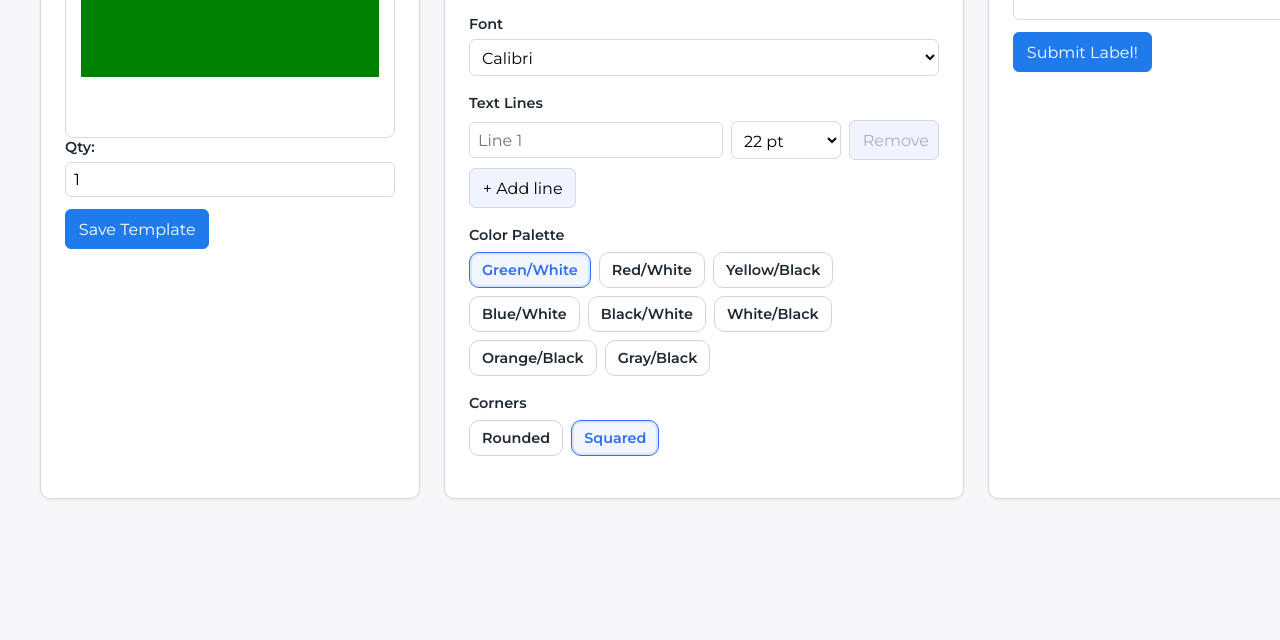
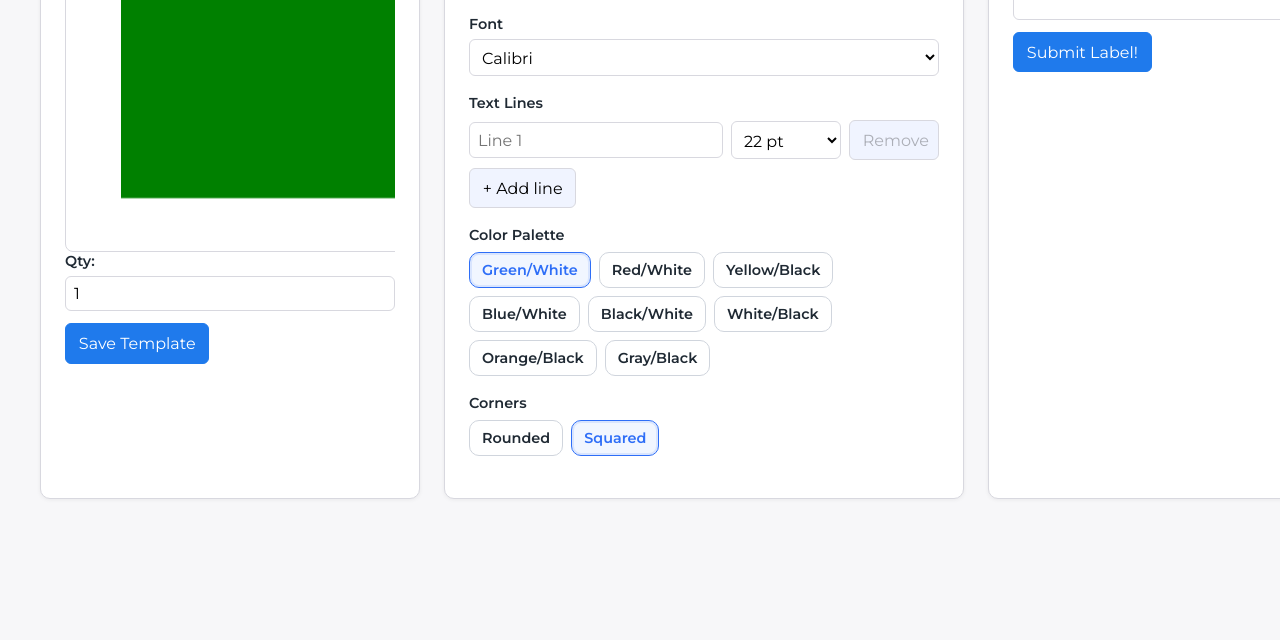
Before and after one commit to treysenparkinson/NameplateLabelCreatorMTX, a website: page index.html in a window 1280 px wide. Shown: the part 160-800 px from the top of the page. Drawn offline with Linux system fonts and the light colour scheme.

Commit message:
feat: much larger, crisper preview (HiDPI) with zoom

```diff
--- a/app.js
+++ b/app.js
@@ -1,4 +1,5 @@
 const PPI = 96;
+const PREVIEW_ZOOM = 1.6;
 const LS_KEY = 'ms_nameplate_saved';
 
 const COLOR_MAP = {
@@ -25,7 +26,7 @@ let state = {
 let saved = JSON.parse(localStorage.getItem(LS_KEY) || '[]');
 
 const canvas = document.getElementById('preview');
-const ctx = canvas.getContext('2d');
+let ctx = canvas ? canvas.getContext('2d') : null;
 const linesList = document.getElementById('linesList');
 const addLineBtn = document.getElementById('addLine');
 const fontSelect = document.getElementById('fontSelect');
@@ -157,27 +158,41 @@ function drawCenteredLines(ctx, rect) {
 }
 
 function render() {
-  const { width: cw, height: ch } = canvas;
-  ctx.clearRect(0, 0, cw, ch);
+  clampInputs();
+  const canvasEl = document.getElementById('preview');
+  if (!canvasEl) return;
+  const dpr = window.devicePixelRatio || 1;
 
-  clampInputs();
+  const wIn = Number(state.widthIn || state.width || 0);
+  const hIn = Number(state.heightIn || state.height || 0);
 
-  const rawW = state.widthIn * PPI;
-  const rawH = state.heightIn * PPI;
-  const padding = 20;
-  const scale = Math.min((cw - padding * 2) / rawW, (ch - padding * 2) / rawH);
-  const drawW = rawW * scale;
-  const drawH = rawH * scale;
-  const x = (cw - drawW) / 2;
-  const y = (ch - drawH) / 2;
+  const plateW = Math.max(1, wIn) * PPI * PREVIEW_ZOOM;
+  const plateH = Math.max(1, hIn) * PPI * PREVIEW_ZOOM;
 
-  const radius = state.corners === 'rounded' ? Math.min(drawW, drawH) * 0.06 : 0;
+  const PAD = 48;
 
+  const cssW = plateW + PAD * 2;
+  const cssH = plateH + PAD * 2;
+
+  canvasEl.style.width = cssW + 'px';
+  canvasEl.style.height = cssH + 'px';
+
+  canvasEl.width = Math.round(cssW * dpr);
+  canvasEl.height = Math.round(cssH * dpr);
+
+  ctx = canvasEl.getContext('2d');
+  ctx.setTransform(dpr, 0, 0, dpr, 0, 0);
+
+  const plateX = (cssW - plateW) / 2;
+  const plateY = (cssH - plateH) / 2;
+  const radius = state.corners === 'rounded' ? Math.min(plateW, plateH) * 0.06 : 0;
+
+  ctx.clearRect(0, 0, cssW, cssH);
   ctx.fillStyle = state.color.bg;
-  drawRoundedRect(x, y, drawW, drawH, radius);
+  drawRoundedRect(plateX, plateY, plateW, plateH, radius);
   ctx.fill();
 
-  drawCenteredLines(ctx, { x, y, w: drawW, h: drawH });
+  drawCenteredLines(ctx, { x: plateX, y: plateY, w: plateW, h: plateH });
 }
 
 function saveToStorage() {
--- a/index.html
+++ b/index.html
@@ -13,7 +13,7 @@
   <main id="appShell" class="layout">
     <section class="panel preview-panel">
       <h1>Nameplate Label Creator</h1>
-      <canvas id="preview" width="900" height="560" aria-label="Nameplate preview"></canvas>
+      <div id="previewWrap"><canvas id="preview" aria-label="Nameplate preview"></canvas></div>
       <div class="field">
         <label for="qty">Qty:</label>
         <input id="qty" type="number" min="1" value="1" />
--- a/styles.css
+++ b/styles.css
@@ -215,7 +215,7 @@ button:hover {
   margin:0 auto;
   padding:0 16px;
   grid-template-columns:
-    minmax(420px,1.1fr) minmax(600px,1.7fr) minmax(420px,1fr);
+    minmax(560px,1.7fr) minmax(600px,1.5fr) minmax(420px,1fr);
 }
 @media (max-width:1400px){
   #appShell{
@@ -237,3 +237,6 @@ button:hover {
 .chip-group input[type="radio"]{position:absolute;opacity:0;pointer-events:none}
 .chip{padding:8px 12px;border:1px solid #d0d5dd;border-radius:10px;background:#fff;cursor:pointer;user-select:none}
 .chip-group input[type="radio"]:checked + .chip{border-color:#2e6ef7;color:#2e6ef7;background:#f1f6ff;box-shadow:0 0 0 2px rgba(46,110,247,.12) inset}
+
+#previewWrap{ width:100%; overflow:hidden; }
+#preview{ width:100%; height:auto; display:block; }
```
